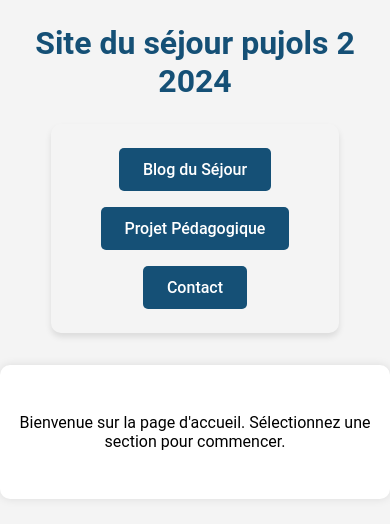
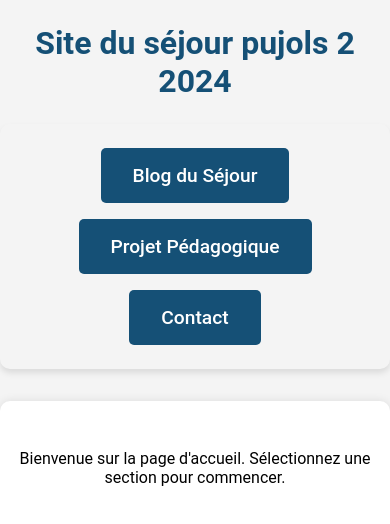
Before and after one commit to pujols2/sejour, a plain HTML site: page index.html in a window 390 px wide. Drawn offline with Linux system fonts and the light colour scheme.

Commit message:
add responsible mode

```diff
--- a/styles.css
+++ b/styles.css
@@ -1,3 +1,5 @@
+/* styles.css */
+
 /* General Styles */
 body {
     font-family: 'Roboto', sans-serif;
@@ -16,11 +18,8 @@ header {
 
 nav {
     display: flex;
-    flex-wrap: wrap;
     justify-content: center;
     padding: 1rem 0;
-    margin-left: 3.2rem;
-    margin-right: 3.2rem;
     border-radius: 10px;
     box-shadow: 0 4px 6px rgba(0, 0, 0, 0.1);
 }
@@ -57,9 +56,13 @@ main {
         font-size: 2rem;
     }
 
+    nav {
+        flex-direction: column;
+        align-items: center;
+    }
+
     nav a {
-        padding: 0.75rem 1.5rem;
-        font-size: 1rem;
+        margin: 0.5rem 0;
     }
 
     main {
```
